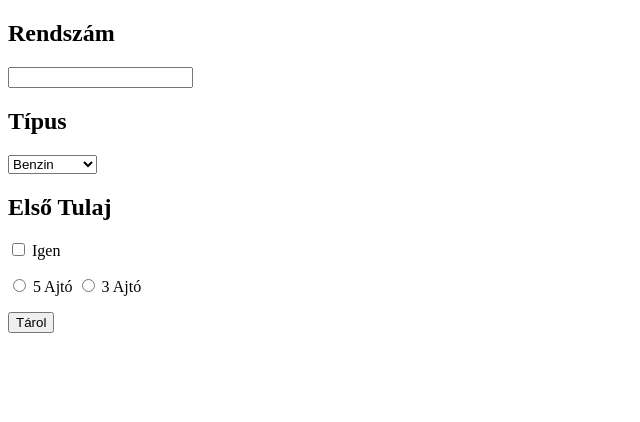
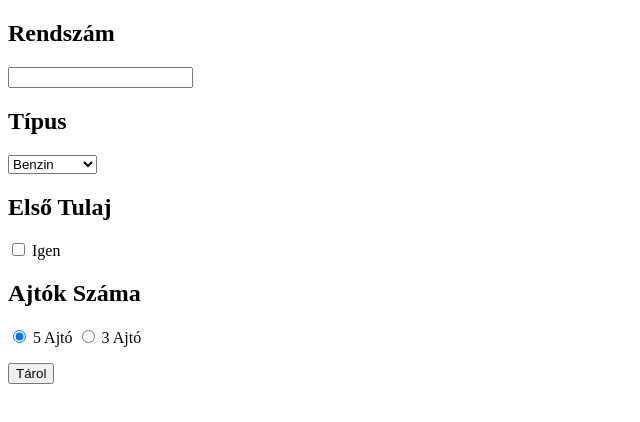
Before and after one commit to bandiiskola/Dolgozat, a plain HTML site: page index.html in a window 1280 px wide. Shown: the whole page, without its empty margins (0-640 px from the left). Drawn offline with Linux system fonts and the light colour scheme.

Commit message:
Vegleges HTML

```diff
--- a/index.html
+++ b/index.html
@@ -22,7 +22,8 @@
         <p><input type="checkbox" id="elsotulaj">
             <label for="elsotulaj">Igen</label>
         </p>
-        <input type="radio" id="otajto" name="fav_language" value="otajto">
+        <h2>Ajtók Száma</h2>
+        <input type="radio" id="otajto" name="fav_language" value="otajto" checked="checked">
         <label for="otajto">5 Ajtó</label>
         <input type="radio" id="haromajto" name="fav_language" value="haromajto">
         <label for="haromajto">3 Ajtó</label>
```
